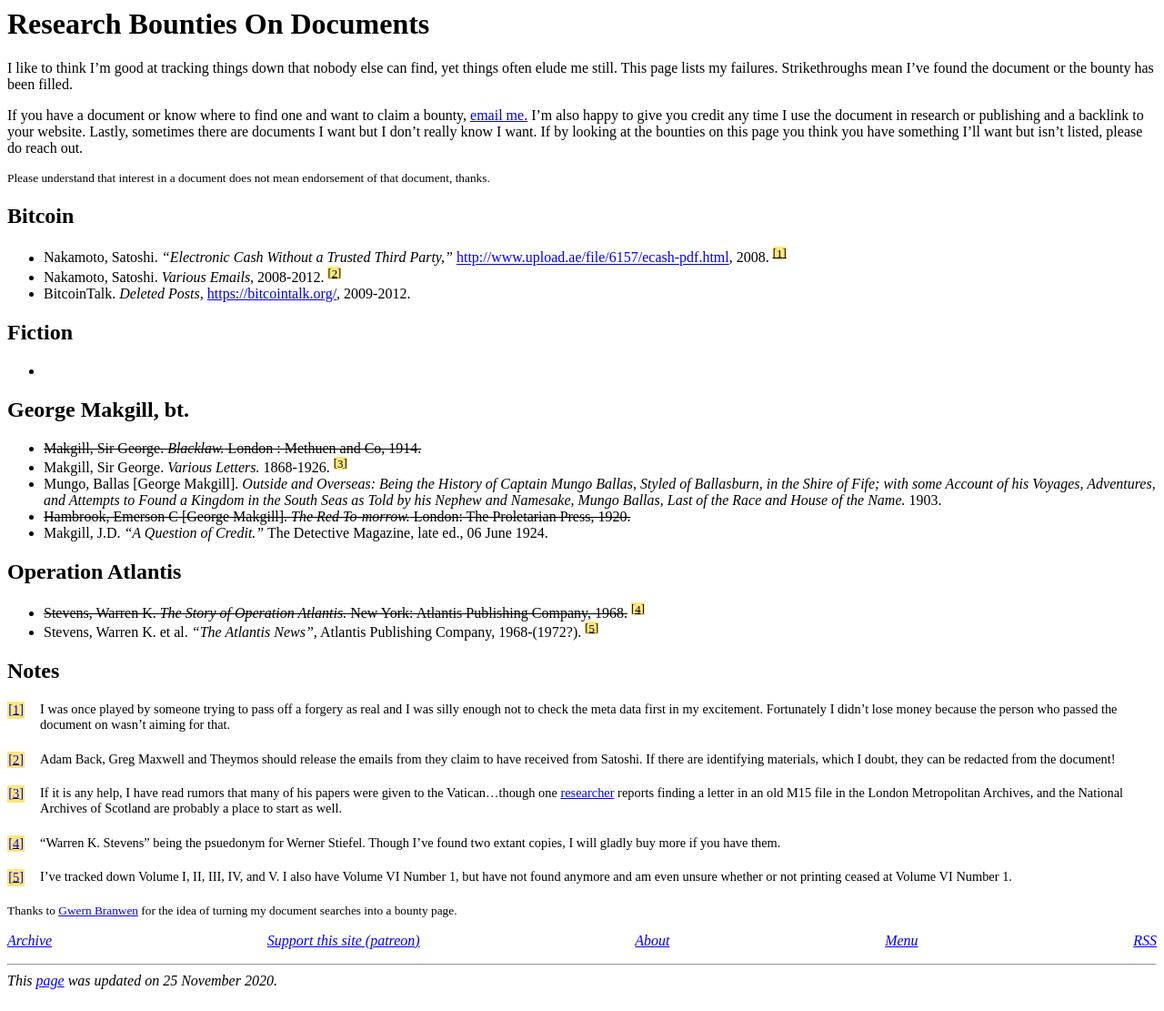
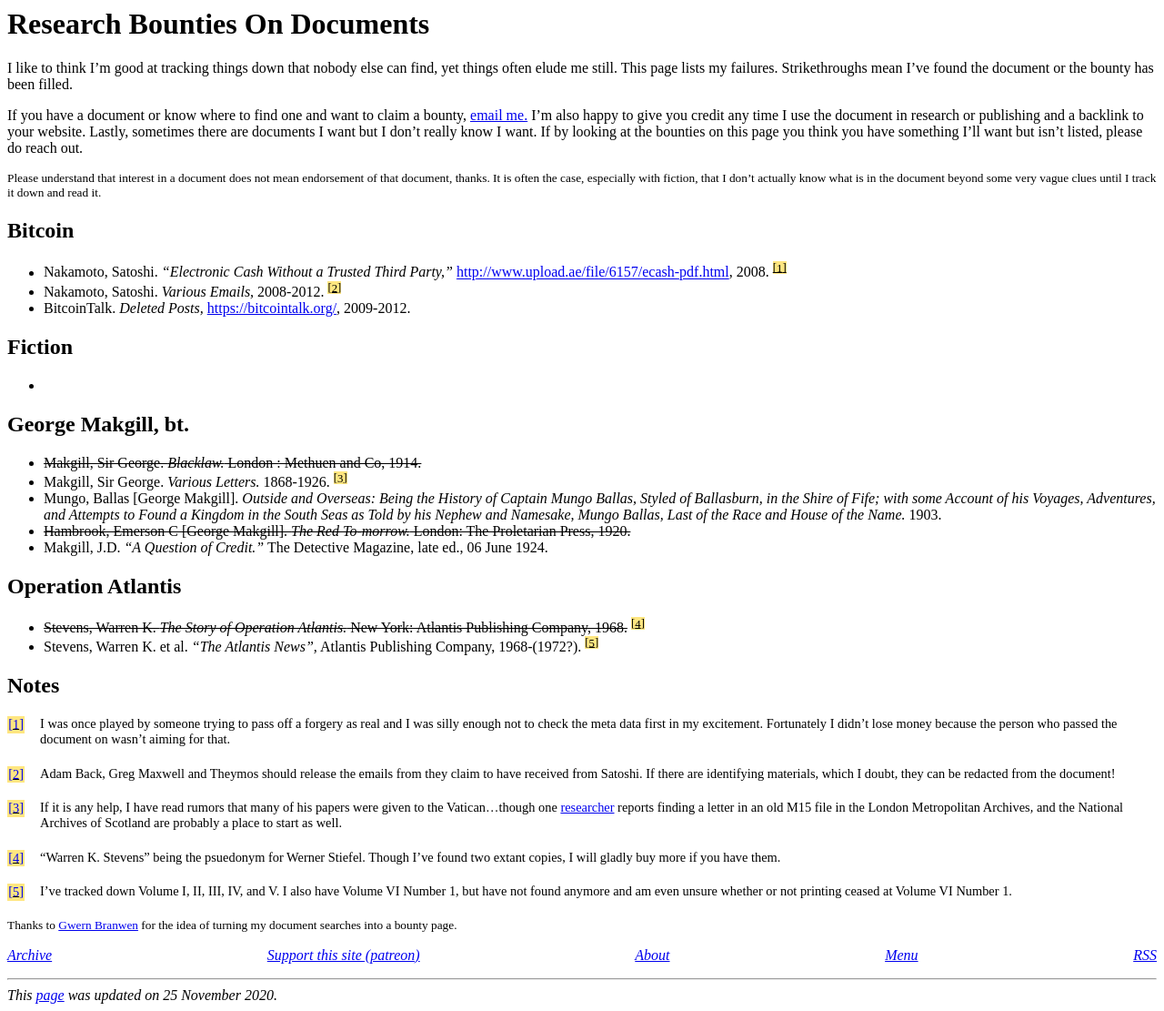
Before and after one commit to derykmakgill/website, a Jekyll site: the page built from research-bounties.md, in a window 1280 px wide. Shown: the whole page at 91% size. Built offline with Jekyll 4.4.1, drawn with Linux system fonts in a browser that asks for light colours.

Commit message:
Update research-bounties.md

```diff
--- a/research-bounties.md
+++ b/research-bounties.md
@@ -8,7 +8,7 @@
 
 If you have a document or know where to find one and want to claim a bounty, [email me.](/contact) I'm also happy to give you credit any time I use the document in research or publishing and a backlink to your website. Lastly, sometimes there are documents I want but I don't really know I want. If by looking at the bounties on this page you think you have something I'll want but isn't listed, please do reach out.
 
-<small>Please understand that interest in a document does not mean endorsement of that document, thanks.</small>
+<small>Please understand that interest in a document does not mean endorsement of that document, thanks. It is often the case, especially with fiction, that I don't actually know what is in the document beyond some very vague clues until I track it down and read it.</small>
 
 ## Bitcoin
 
```
